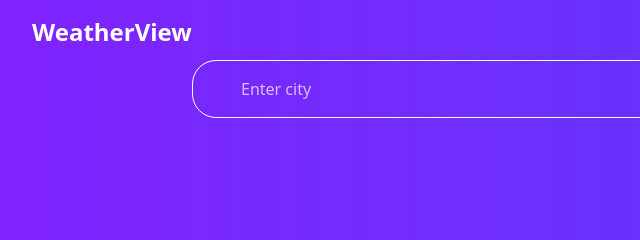
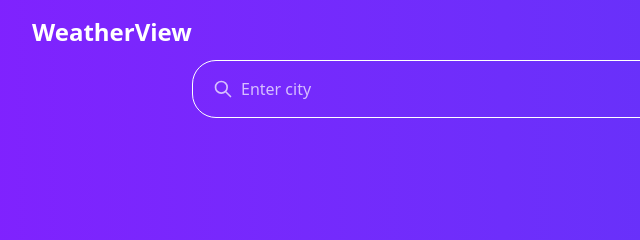
Before and after one commit to alankritip/Weather-Forecast-Application, a website: page index.html in a window 1280 px wide. Shown: the top 240 px of the page, 0-640 px from the left. Drawn offline with Linux system fonts and the light colour scheme.

Commit message:
Added Search Icon

```diff
--- a/index.html
+++ b/index.html
@@ -25,6 +25,12 @@
             onfocus="toggleRecentCities(true)"
             onblur="setTimeout(() => toggleRecentCities(false), 200)"
           />
+          <!-- Search Icon -->
+          <span class="absolute left-3 top-1/2 -translate-y-1/2">
+            <svg class="w-5 h-5 text-white/70" fill="none" stroke="currentColor" viewBox="0 0 24 24" xmlns="http://www.w3.org/2000/svg">
+              <path stroke-linecap="round" stroke-linejoin="round" stroke-width="2" d="M21 21l-6-6m2-5a7 7 0 11-14 0 7 7 0 0114 0z"></path>
+            </svg>
+          </span>
     </div>
 
   <script src="script.js"></script>
```
